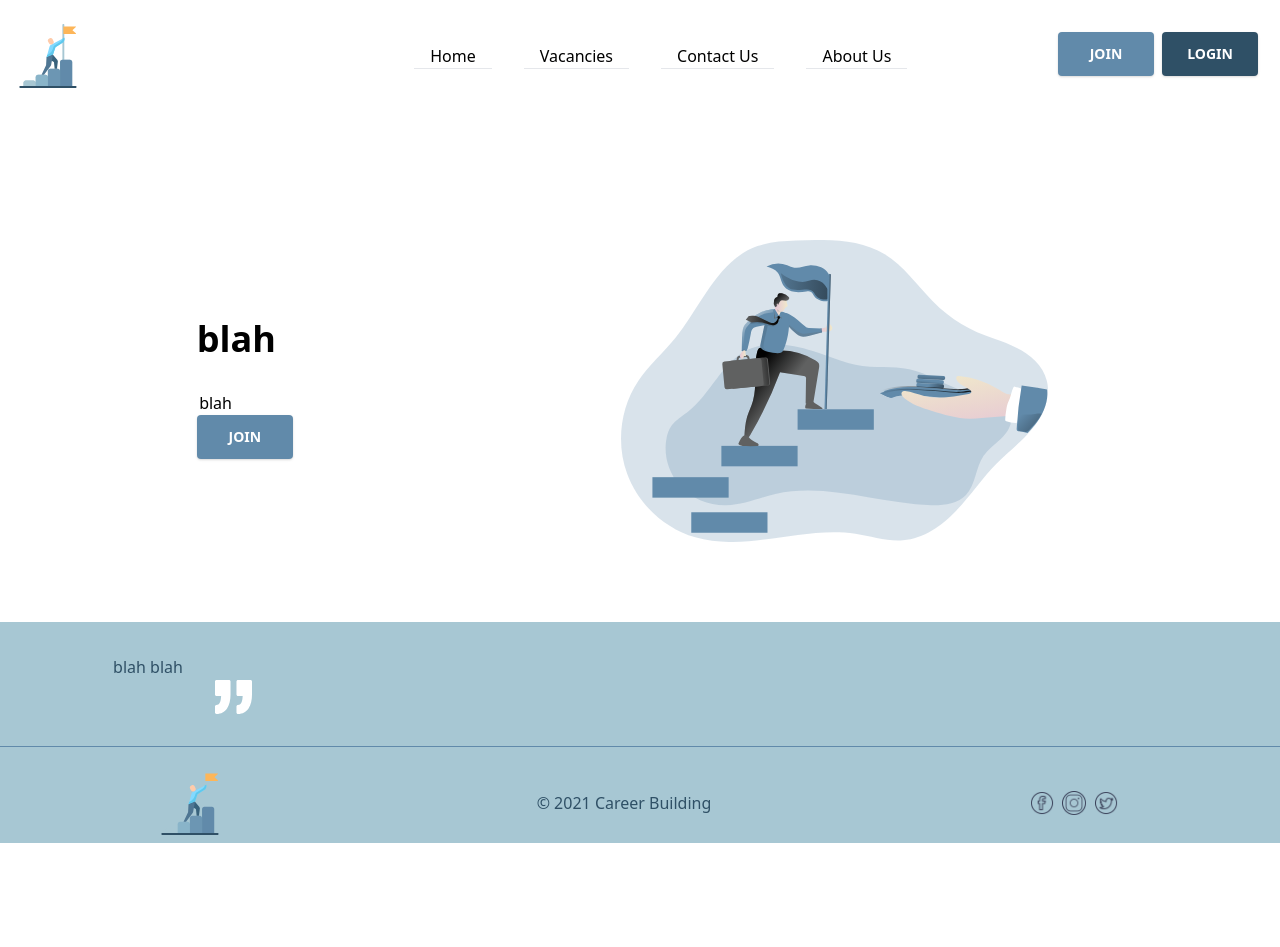
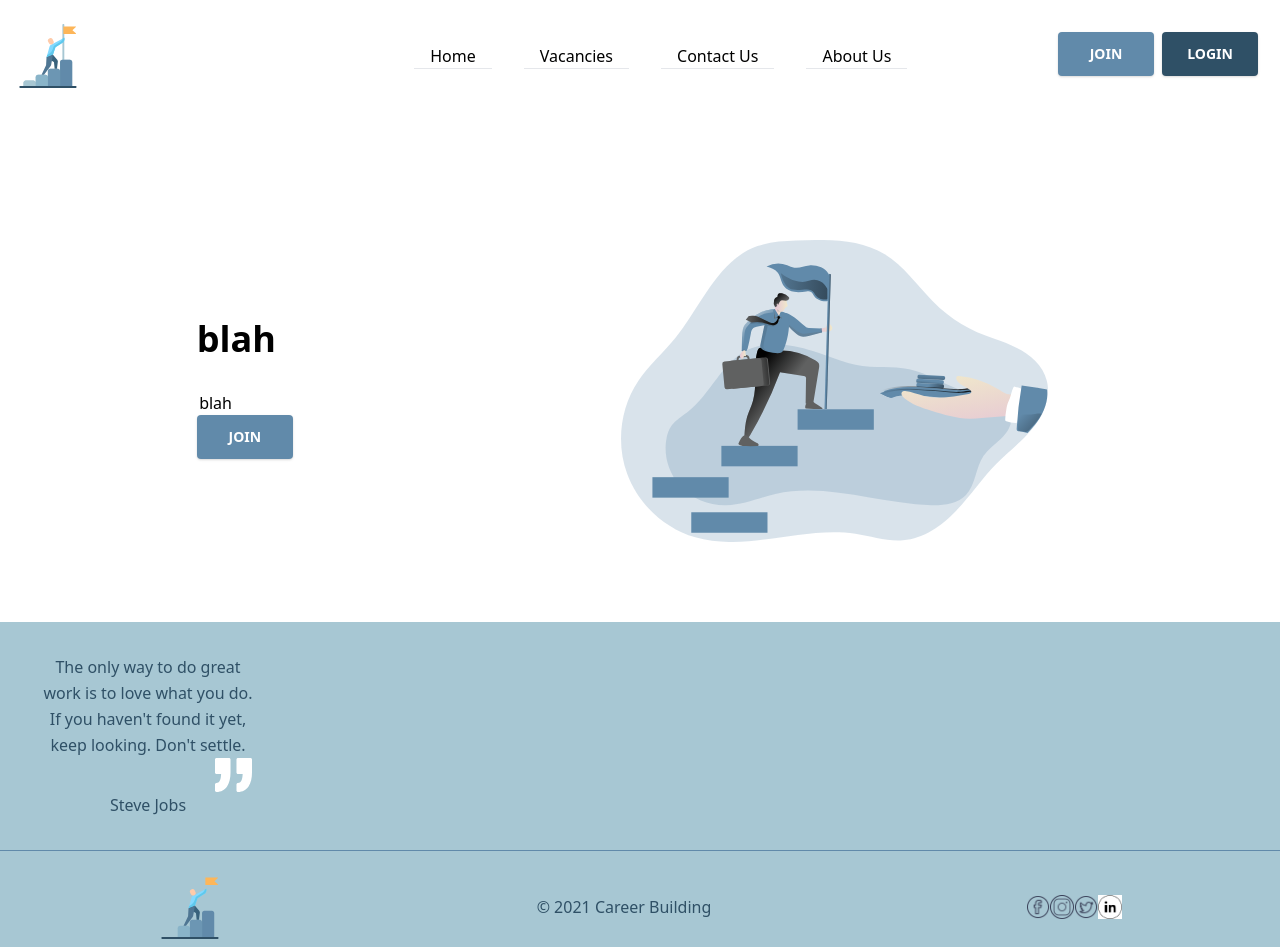
Before and after one commit to yaraalkassar/CareerBuilding, a React (Create React App) app in the folder careerbuilding/: page / in a window 1280 px wide. Before the commit the page ends 843 px from the top, so only its background shows below. Built offline with nearby package versions, Linux system fonts and the light colour scheme.

Commit message:
added linkedin logo

```diff
--- a/careerbuilding/src/Components/Home/Footer.js
+++ b/careerbuilding/src/Components/Home/Footer.js
@@ -4,6 +4,7 @@ import Twitter from "../images/twitter.png";
 import Instagram from "../images/instagram.png";
 import Quotes from "../images/quotes.svg";
 import Logo from "../images/goal.svg";
+import Linkedin from "../images/linkedin.png";
 
 export default function Footer() {
   // async function addFeedback(body) {
@@ -20,9 +21,10 @@ export default function Footer() {
         <div className="container flex flex-col md:flex-row md:justify-between px-5 mx-auto">
           <div className="flex flex-wrap lg:text-left text-center mx-auto md:mx-0">
             <div className="lg:w-1/4 md:w-1/2 w-full px-4 text-center items-center">
-              <div className="leading-relaxed w-56 font-medium">
-                <p>{"blah blah"}</p>
+              <div className="leading-relaxed w-56 font-small ">
+                <p>{"The only way to do great work is to love what you do. If you haven't found it yet, keep looking. Don't settle."}</p>
                 <img src={Quotes} className="ml-auto mr-2" alt="Quotes" />
+                <p> {"Steve Jobs"}</p>
               </div>
             </div>
           </div>
@@ -44,6 +46,9 @@ export default function Footer() {
           <div>
             <img src={Twitter} className="w-6 h-6" alt="Twitter" />
           </div>
+          <div>
+            <img src={Linkedin} className="w-6 h-6" alt="linkedin" />
+          </div>
         </div>
       </div>
     </footer>
```
Also changed, not shown: careerbuilding/src/Components/images/linkedin.png (added).
